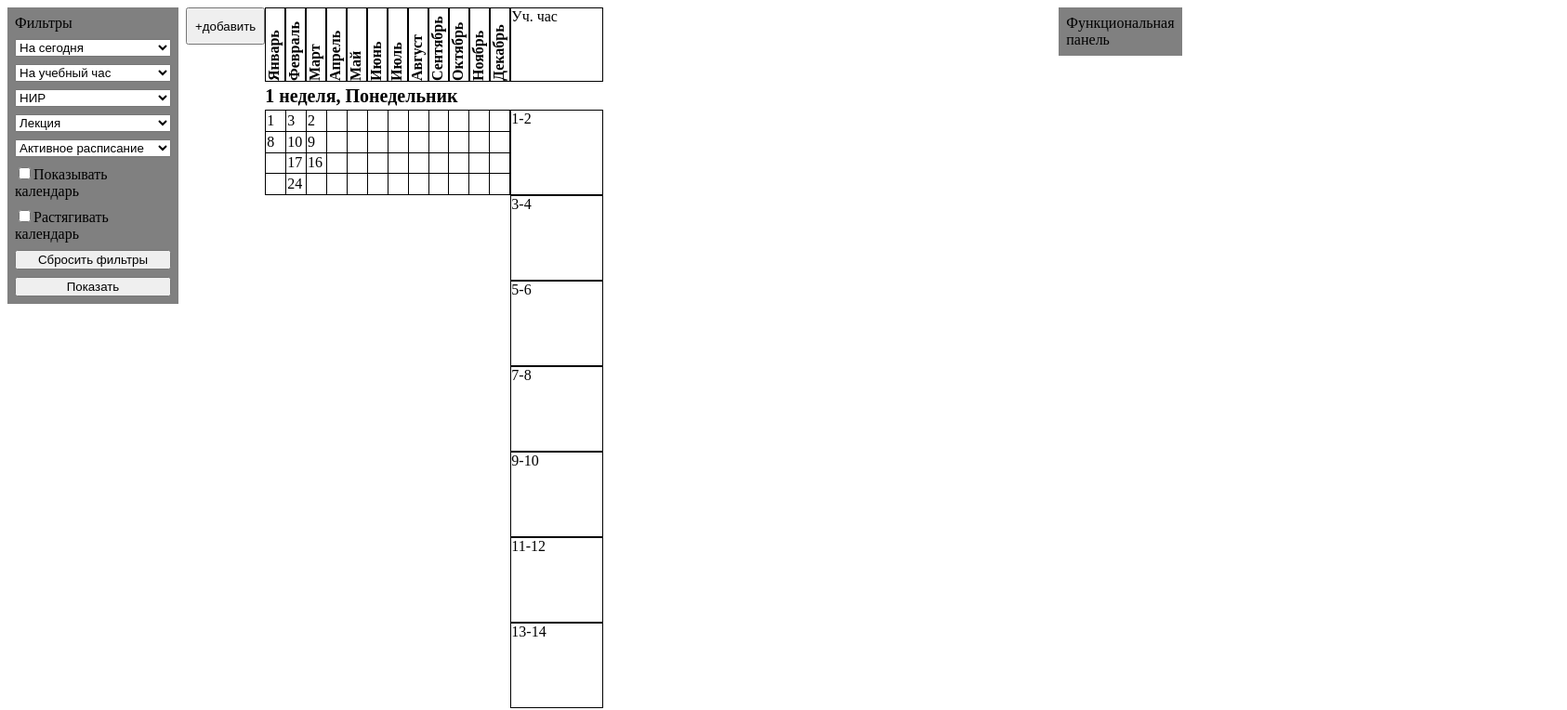
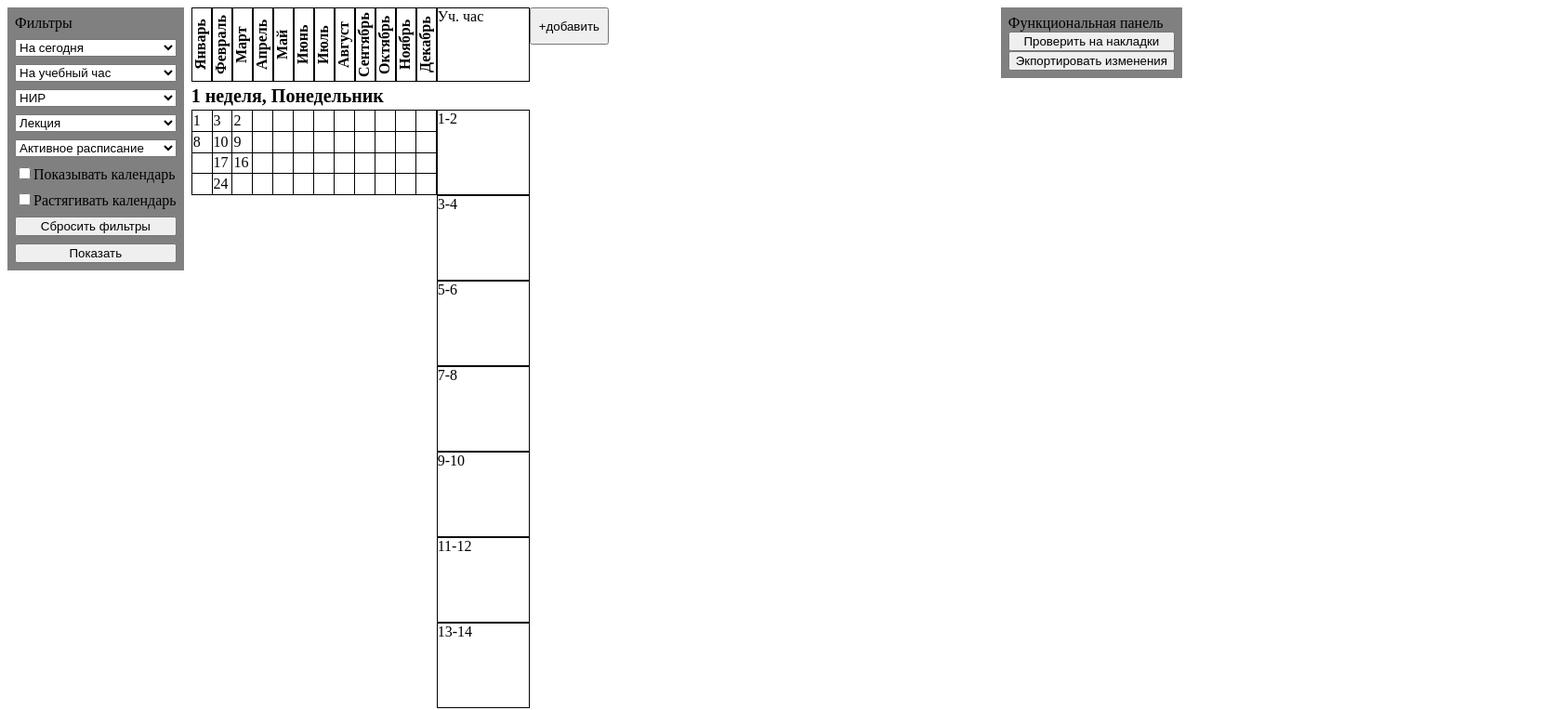
Before and after one commit to pol1waew/VSTU-Schedule-Improved-Visualization, a React (Create React App) app: page / in a window 1280 px wide. Shown: the top 764 px of the page at 93% size, 1686 px wide, since content can reach past the window. Built offline with nearby package versions, Linux system fonts and the light colour scheme.

Commit message:
Table columns container size restriction

```diff
--- a/src/components/Column.js
+++ b/src/components/Column.js
@@ -19,7 +19,6 @@ export function Column(props) {
         transform: CSS.Transform.toString(transform),
         transition
     };
-
 
     return (
         <div class='column-container' ref={setNodeRef} style={style}>
--- a/src/components/FunctionalPanel.js
+++ b/src/components/FunctionalPanel.js
@@ -4,6 +4,10 @@ export function FunctionalPanel() {
     return (
         <div class='functional-panel-container'>
             <label>Функциональная панель</label>
+
+            <button>Проверить на накладки</button>
+
+            <button>Экпортировать изменения</button>
         </div>
     );
 }
--- a/src/components/Table.js
+++ b/src/components/Table.js
@@ -77,8 +77,6 @@ export function Table({data, getDataFunc, removeDataFunc}) {
 
     return (
         <div class='table-container'>
-            <button class='table-add-column-button' onClick={addColumn}>+добавить</button>
-
             <div class='table-left-side-container' ref={leftSideContainer}>
                 <div class='table-titles-container'>
                     <div class='table-calendar-title-container'>
@@ -145,7 +143,8 @@ export function Table({data, getDataFunc, removeDataFunc}) {
                     </SortableContext>
                 </DndContext>
             </div>
+
+            <button class='table-add-column-button' onClick={addColumn}>+добавить</button>
         </div>
-
     );
 }
--- a/src/styles/Table.css
+++ b/src/styles/Table.css
@@ -2,6 +2,7 @@
     display: flex;
     flex-direction: row;
     align-items: start;
+    flex: 1;
 }
 
 
@@ -33,6 +34,7 @@
 }
 
 .table-calendar-month-name {
+    text-align: center;
     width: 20px;
     writing-mode: vertical-rl;
     transform: scale(-1, -1);
@@ -89,8 +91,10 @@
 
 
 .table-columns-container {
+    background-color: gray;
     height: 98vh;
-    width: 70vw;
+    width: 65vw;
+    max-width: fit-content;
     display: flex;
     flex-direction: row;
     align-items: start;
```
